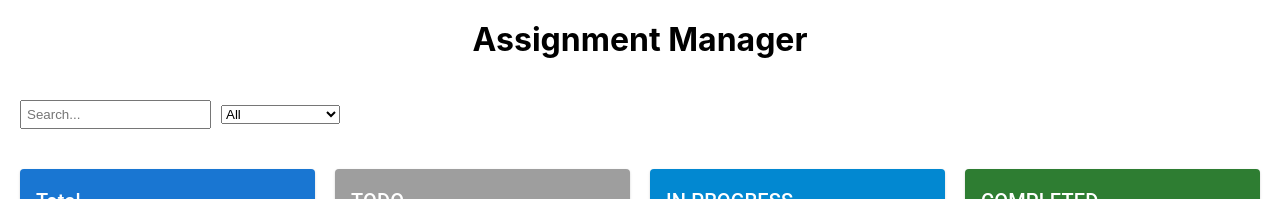
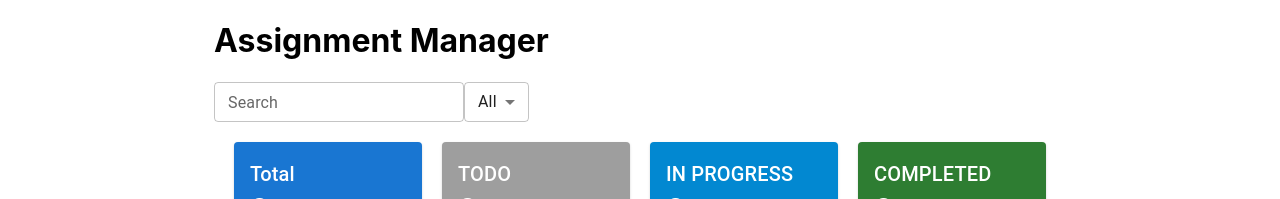
Before and after one commit to RAHAF321/assignment-management, a React (Create React App) app in the folder assignment-frontend/: page / in a window 1280 px wide. Shown: the top 199 px of the page. Built offline with nearby package versions, Linux system fonts and the light colour scheme; no server answers.

Commit message:
Improved UI

```diff
--- a/assignment-frontend/src/App.js
+++ b/assignment-frontend/src/App.js
@@ -6,6 +6,7 @@
 import { ToastContainer, toast } from "react-toastify";
 import "react-toastify/dist/ReactToastify.css";
 import { Dialog, DialogTitle, DialogContent, DialogActions, Button} from "@mui/material";
+import { Container, TextField, Select, MenuItem, Box } from "@mui/material";
 
 function App() {
 
@@ -18,20 +19,14 @@
 
   const handleEdit = (assignment) => {
     setEditingAssignment(assignment);
-    window.scrollTo({
-        top: 0,
-        behavior: "smooth"
-      });
+    window.scrollTo({top: 0, behavior: "smooth" });
   };
 
   const loadData = () => {
-    getAssignments()
-      .then(res => setAssignments(res.data))
-      .catch(err => console.error(err));
+    getAssignments().then(res => setAssignments(res.data)).catch(err => console.error(err));
   };
 
-  useEffect(() => {
-    loadData();
+  useEffect(() => {    loadData();
   }, []);
 
   // DELETE HANDLER
@@ -67,29 +62,27 @@
   });
 
   return (
-    <div>
-      <h1 style={{ textAlign: "center", marginTop: "20px" }}>
-         Assignment Manager
-      </h1>
+    <Container maxWidth="md">
+      <Box textAlign="center" mt={4} mb={3}>
+        <h1>Assignment Manager</h1>
+      </Box>
 
-      <div style={{ padding: "20px" }}>
-        <input
-          placeholder="Search..."
-          value={search}
-          onChange={(e) => setSearch(e.target.value)}
-          style={{ marginRight: "10px", padding: "5px" }}
-        />
+      <Box
+        display="flex"
+        gap={2}
+        justifyContent="center"
+        alignItems="center"
+        mb={3}
+      >
+        <TextField label="Search" variant="outlined" size="small" style={{ width: "250px" }} value={search} onChange={(e) => setSearch(e.target.value)}/>
 
-        <select
-          value={filterStatus}
-          onChange={(e) => setFilterStatus(e.target.value)}
-        >
-          <option value="ALL">All</option>
-          <option value="TODO">TODO</option>
-          <option value="IN_PROGRESS">IN_PROGRESS</option>
-          <option value="COMPLETED">COMPLETED</option>
-        </select>
-      </div>
+        <Select value={filterStatus} size="small" onChange={(e) => setFilterStatus(e.target.value)}>
+          <MenuItem value="ALL">All</MenuItem>
+          <MenuItem value="TODO">TODO</MenuItem>
+          <MenuItem value="IN_PROGRESS">IN_PROGRESS</MenuItem>
+          <MenuItem value="COMPLETED">COMPLETED</MenuItem>
+        </Select>
+      </Box>
 
       <Dashboard assignments={assignments} />
 
@@ -107,23 +100,18 @@
       <Dialog open={openDialog} onClose={() => setOpenDialog(false)}>
         <DialogTitle>Confirm Delete</DialogTitle>
 
-        <DialogContent>
-          Are you sure you want to delete{" "}
+        <DialogContent> Are you sure you want to delete{" "}
           <b>{selectedAssignment?.title}</b>?
         </DialogContent>
 
         <DialogActions>
-          <Button onClick={() => setOpenDialog(false)}>
-            Cancel
-          </Button>
+          <Button onClick={() => setOpenDialog(false)}> Cancel </Button>
 
-          <Button color="error" onClick={confirmDelete}>
-            Delete
-          </Button>
+          <Button color="error" onClick={confirmDelete}> Delete </Button>
         </DialogActions>
       </Dialog>
       <ToastContainer />
-    </div>
+    </Container>
   );
 }
 
```
